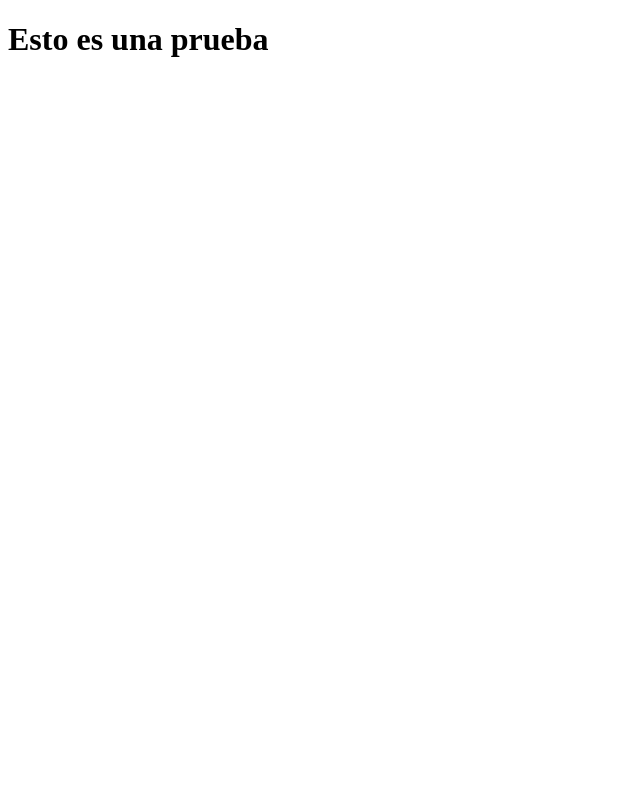
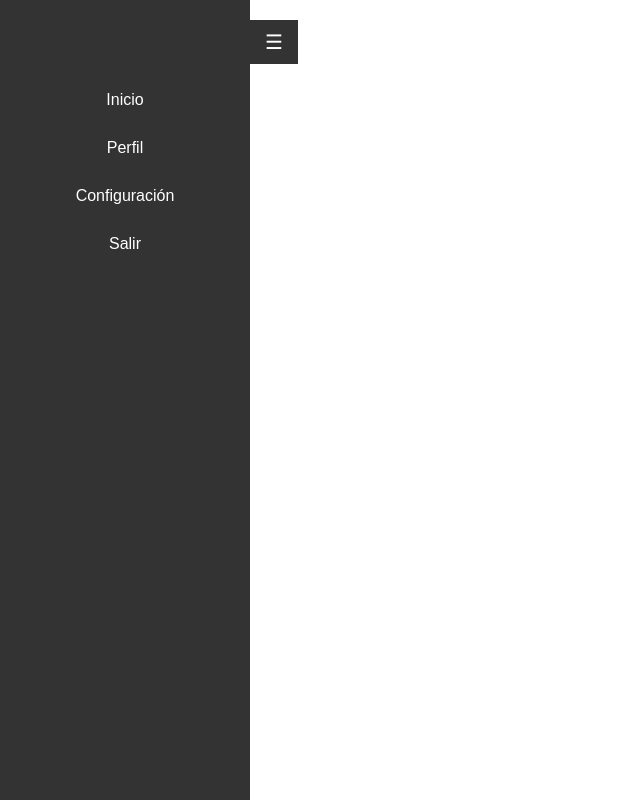
Before and after one commit to DavidAdolfoGomezUribe/simple-board, a plain HTML site: page views/main.html in a window 1280 px wide. Shown: the whole page, without its empty margins (0-640 px from the left). Drawn offline with Linux system fonts and the light colour scheme.

Commit message:
feat: :sparkles: add sidebar navigation and dashboard functionality

```diff
--- /dev/null
+++ b/css/sytylesDashboard.css
@@ -0,0 +1,65 @@
+/* Reset básico */
+body {
+  font-family: Arial, sans-serif;
+  margin: 0;
+  padding: 0;
+}
+
+/* Menú lateral */
+.sidebar {
+  position: fixed;
+  top: 0;
+  left: 0px; /* Oculto por defecto */
+  width: 250px;
+  height: 100vh;
+  background: #333;
+  color: white;
+  padding-top: 60px;
+  transition: left 0.3s ease-in-out;
+}
+
+.sidebar ul {
+  list-style: none;
+  padding: 0;
+}
+
+.sidebar ul li {
+  padding: 15px;
+  text-align: center;
+}
+
+.sidebar ul li a {
+  color: white;
+  text-decoration: none;
+  display: block;
+}
+
+.sidebar ul li:hover {
+  background: #555;
+}
+
+/* Botón de menú */
+.menu-btn {
+  position: fixed;
+  top: 20px;
+  left: 250px;
+  background: #333;
+  color: white;
+  border: none;
+  padding: 10px 15px;
+  font-size: 20px;
+  cursor: pointer;
+  transition: left 0.3s ease-in-out;
+}
+
+.menu-btn:hover {
+  background: #555;
+}
+
+/* Clase para mostrar el menú */
+.sidebar.show {
+  left: -250px;
+}
+
+.menu-btn.move {
+  left: 0px; /* Ajusta el desplazamiento del botón */}
--- /dev/null
+++ b/js/dashboard.js
@@ -0,0 +1,13 @@
+//dashboard js
+console.log("its working")
+
+document.addEventListener("DOMContentLoaded", function() {
+    const menuToggle = document.getElementById("menuToggle");
+    const sidebar = document.getElementById("sidebar");
+
+    menuToggle.addEventListener("click", function() {
+        sidebar.classList.toggle("show"); // Agrega o quita la clase "show"
+        menuToggle.classList.toggle("move"); // Mueve el botón
+
+    });
+});
--- a/js/main.js
+++ b/js/main.js
@@ -1,4 +1,7 @@
 console.log("furula")
+
+
+//main js
 
 document.addEventListener("DOMContentLoaded", async function() {
     try {
--- a/views/main.html
+++ b/views/main.html
@@ -3,10 +3,24 @@
 <head>
     <meta charset="UTF-8">
     <meta name="viewport" content="width=device-width, initial-scale=1.0">
-    <title>Crud-operations-main</title>
+    <title>Crud-operations-dashboard</title>
+    <link rel="stylesheet" href="../css/sytylesDashboard.css">
+    <script src="../js/dashboard.js" defer type="module"></script>
 </head>
 <body>
-    <h1>Esto es una prueba</h1>
+
+     <!-- Botón para abrir el menú -->
+     <button id="menuToggle" class="menu-btn">☰</button>
+
+     <!-- Menú lateral -->
+     <nav id="sidebar" class="sidebar">
+         <ul>
+             <li><a href="#">Inicio</a></li>
+             <li><a href="#">Perfil</a></li>
+             <li><a href="#">Configuración</a></li>
+             <li><a href="#">Salir</a></li>
+         </ul>
+     </nav>
 
 </body>
 </html>
```
